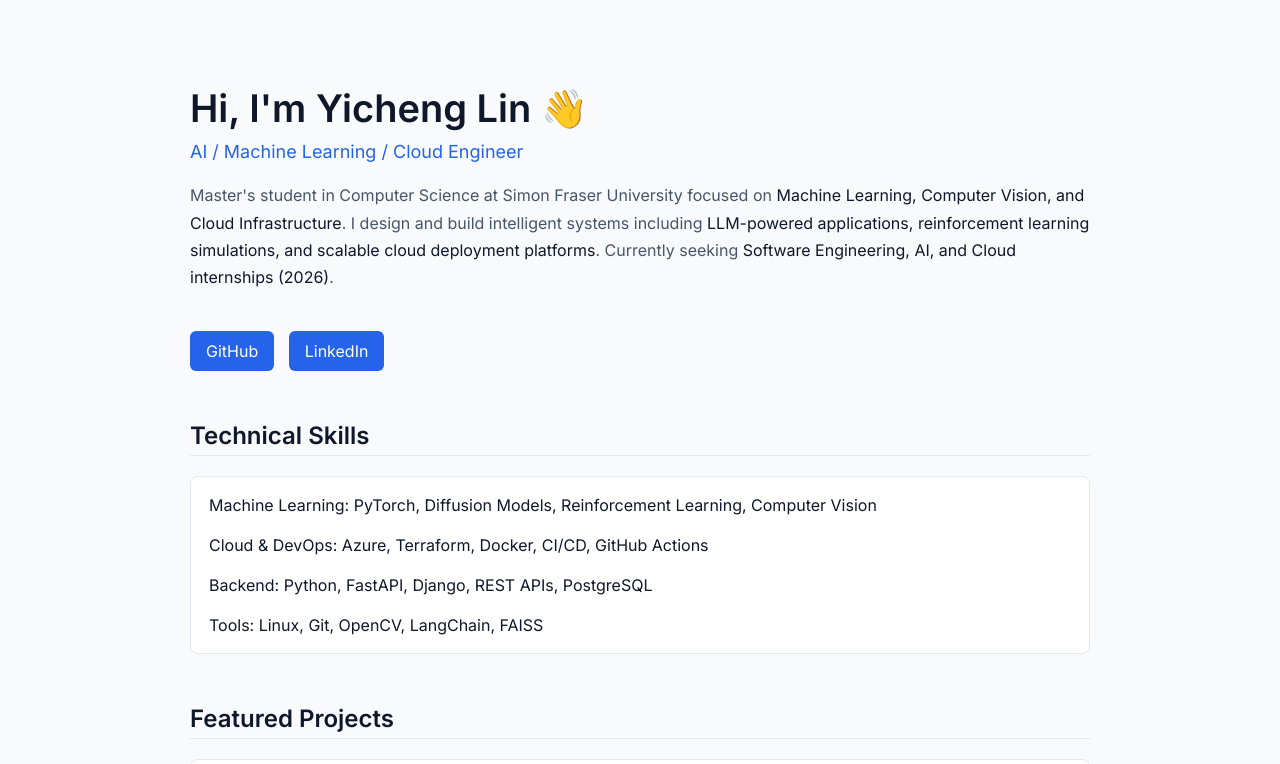
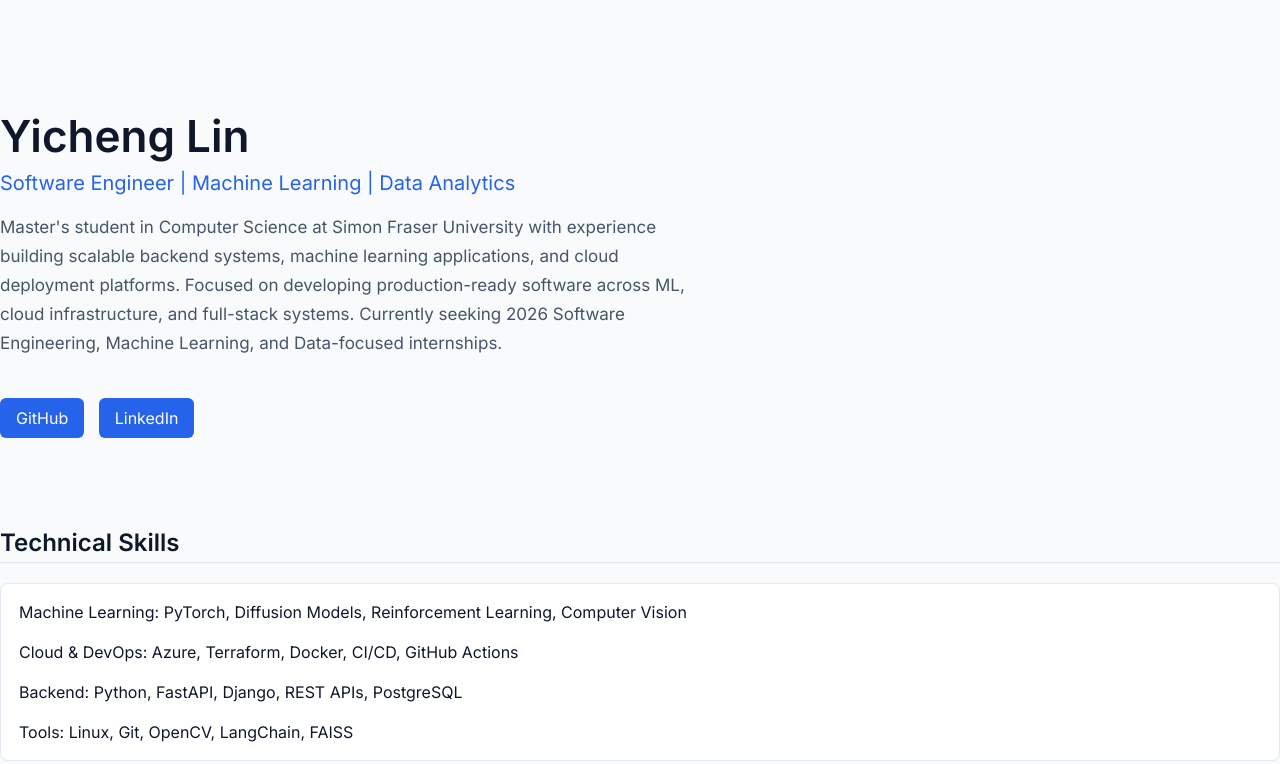
Before and after one commit to lyyyzi/lyyyzi.github.io, a plain HTML site: page index.html in a window 1280 px wide. Shown: the top 764 px of the page. Drawn offline with Linux system fonts and the light colour scheme.

Commit message:
Revise hero section content and styling
Updated hero section with new titles and descriptions.

```diff
--- a/index.html
+++ b/index.html
@@ -19,7 +19,7 @@ gtag('config', 'G-WJP6WJ6S08');
 
 body {
     font-family: "Inter", sans-serif;
-    background-color: #f8fafc;   /* light gray background */
+    background-color: #f8fafc;
     color: #0f172a;
     margin: 0;
 }
@@ -80,7 +80,7 @@ h2 {
 }
 
 .project-title a {
-    color: #2563eb;          /* consistent readable blue */
+    color: #2563eb;
     font-size: 18px;
     font-weight: 600;
     text-decoration: none;
@@ -122,31 +122,58 @@ h2 {
     color: #64748b;
     font-size: 14px;
 }
+.hero {
+    padding: 80px 0 40px 0;
+}
 
+.hero h1 {
+    font-size: 44px;
+    font-weight: 700;
+    margin-bottom: 8px;
+}
+
+.hero-subtitle {
+    font-size: 20px;
+    font-weight: 500;
+    color: #2563eb;
+    margin-bottom: 18px;
+}
+
+.hero-desc {
+    font-size: 17px;
+    line-height: 1.7;
+    color: #475569;
+    max-width: 700px;
+}
+
+.hero-buttons {
+    margin-top: 25px;
+}
 </style>
 </head>
 
 <body>
 
-<div class="container">
+<div class="hero">
 
-<h1>Hi, I'm Yicheng Lin 👋</h1>
+<h1>Yicheng Lin</h1>
 
-<div class="subtitle">
-AI / Machine Learning / Cloud Engineer
+<div class="hero-subtitle">
+Software Engineer | Machine Learning | Data Analytics
 </div>
 
-<div class="description">
-Master's student in Computer Science at Simon Fraser University focused on
-<span class="highlight">Machine Learning, Computer Vision, and Cloud Infrastructure</span>.
+<div class="hero-desc">
+Master's student in Computer Science at Simon Fraser University with experience building scalable backend systems, machine learning applications, and cloud deployment platforms.
 
-I design and build intelligent systems including <span class="highlight">LLM-powered applications, reinforcement learning simulations, and scalable cloud deployment platforms</span>.
-
-Currently seeking <span class="highlight">Software Engineering, AI, and Cloud internships (2026)</span>.
+Focused on developing production-ready software across ML, cloud infrastructure, and full-stack systems. Currently seeking 2026 Software Engineering, Machine Learning, and Data-focused internships.
 </div>
 
+<div class="hero-buttons">
 <a class="button" href="https://github.com/lyyyzi" target="_blank">GitHub</a>
 <a class="button" href="https://www.linkedin.com/in/yichenglin116/" target="_blank">LinkedIn</a>
+</div>
+
+</div>
 
 <h2>Technical Skills</h2>
 
```
